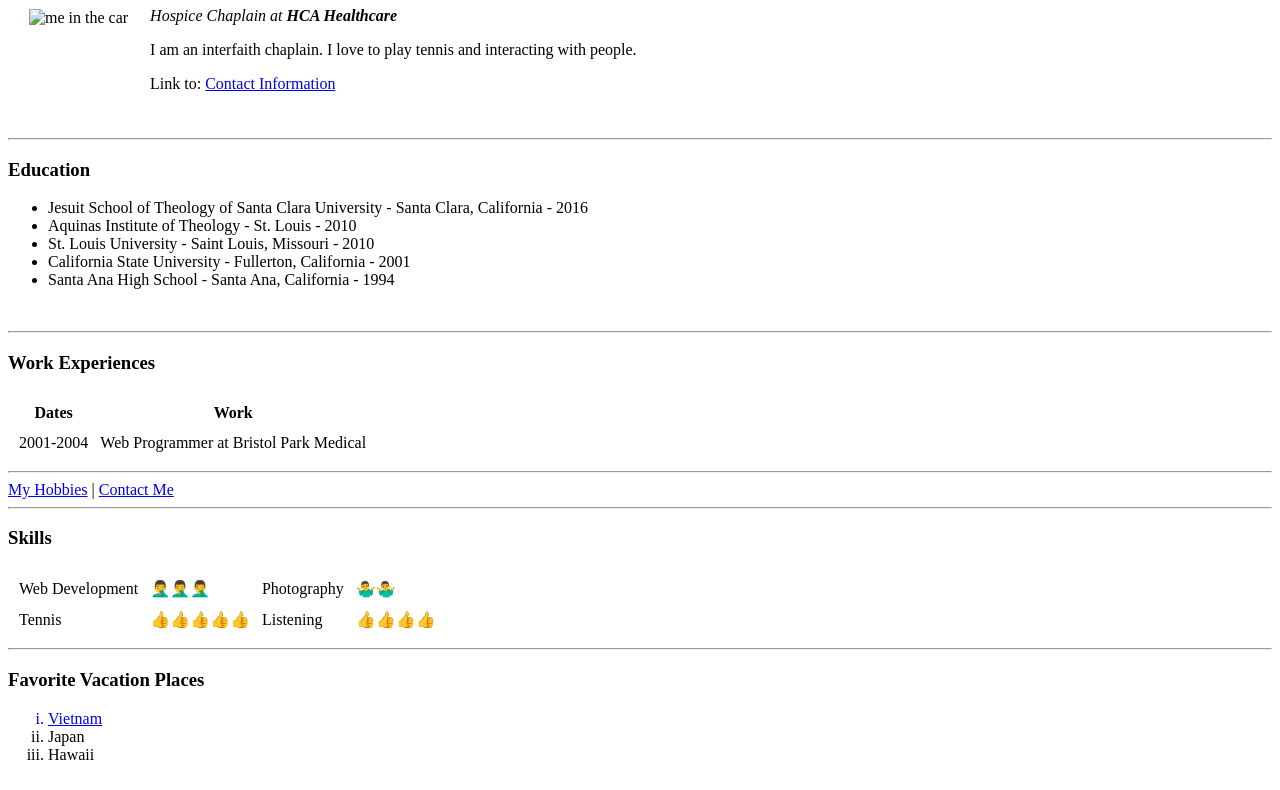
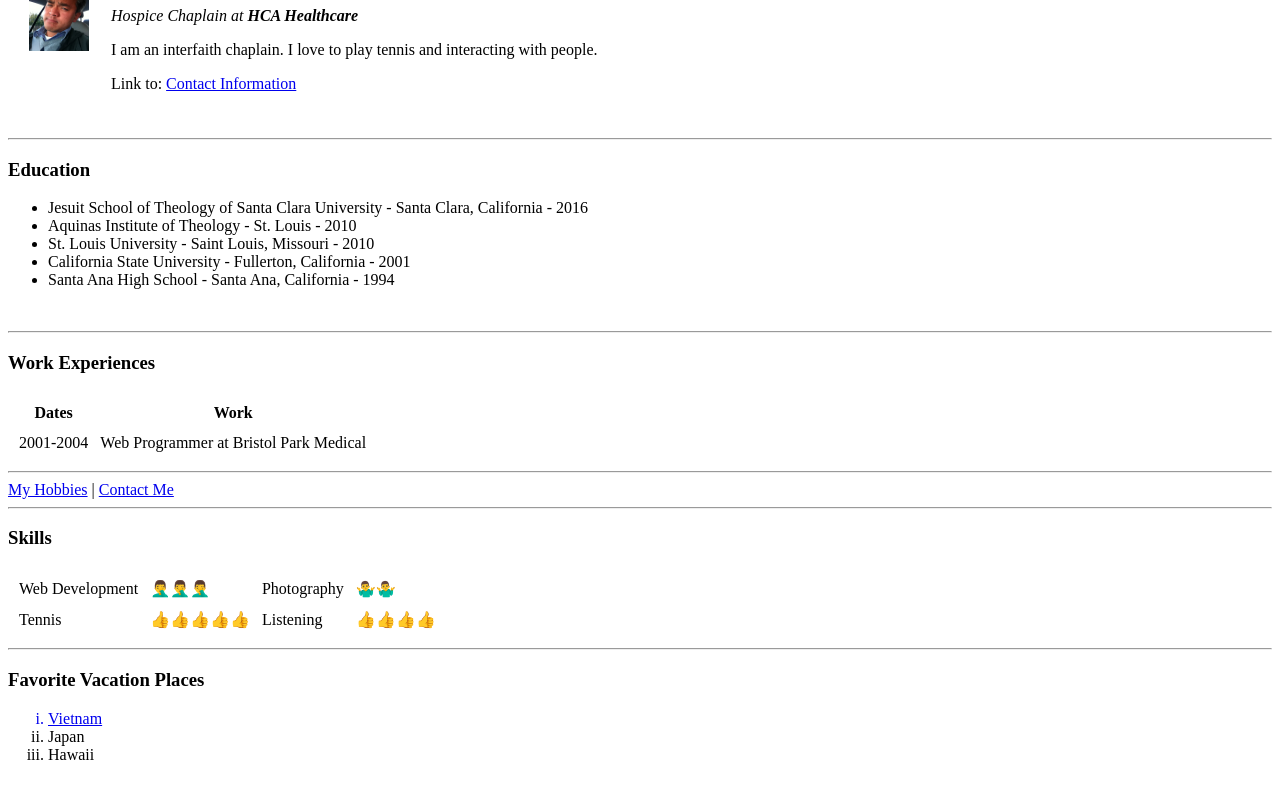
Before and after one commit to nandrew75/cv, a plain HTML site: page index.html in a window 1280 px wide. Shown: the part 102-892 px from the top of the page. Drawn offline with Linux system fonts and the light colour scheme.

Commit message:
Update index.html

```diff
--- a/index.html
+++ b/index.html
@@ -9,7 +9,7 @@
 <body>
   <table cellspacing="20">
     <tr>
-      <td><img src="nandrew75/cv/me.jpg" height="70" width="60" alt="me in the car"></td>
+      <td><img src="me.jpg" height="70" width="60" alt="me in the car"></td>
       <td>
         <h1>Andrew Q. Nguyen, MDiv</h1>
         <p><em>Hospice Chaplain at <strong>HCA Healthcare</strong></em></p>
```
